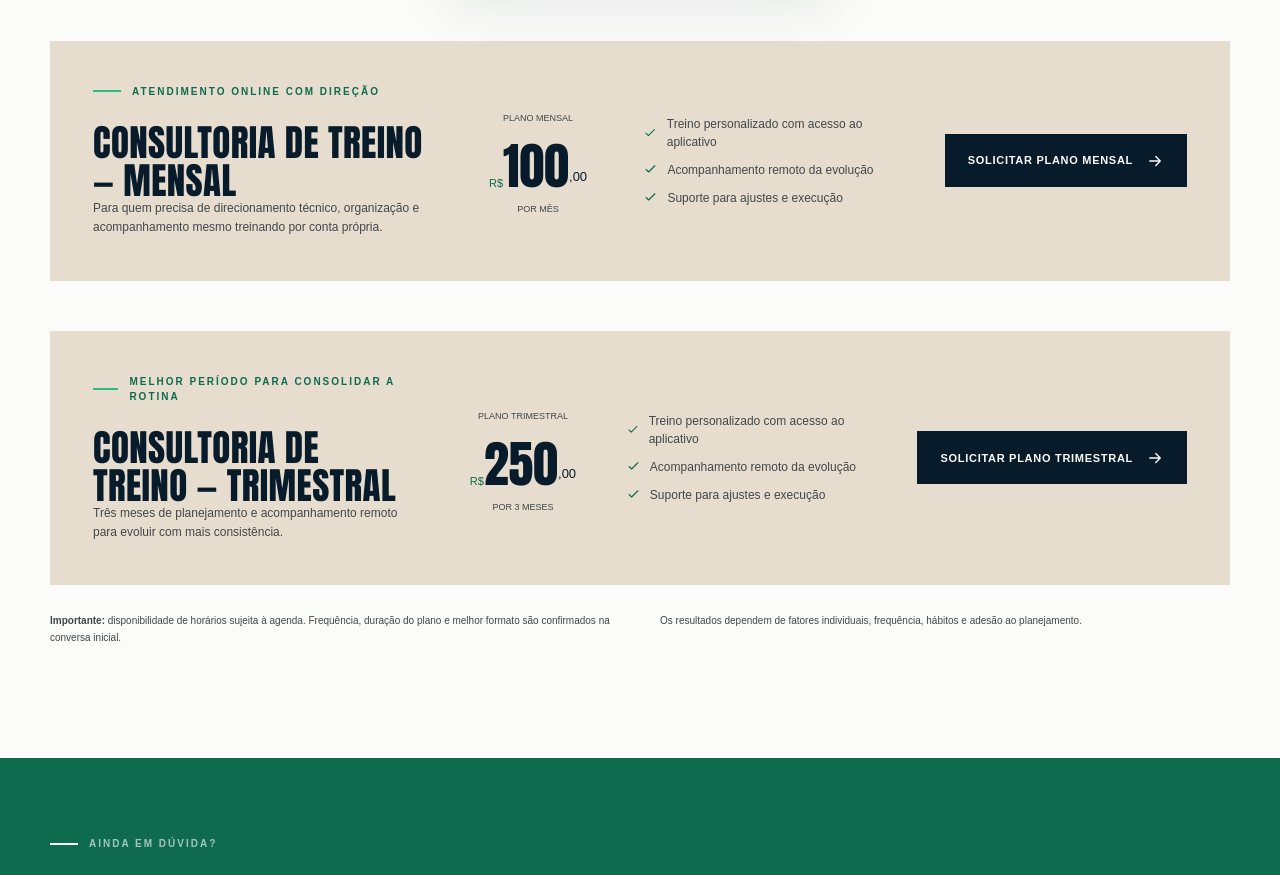
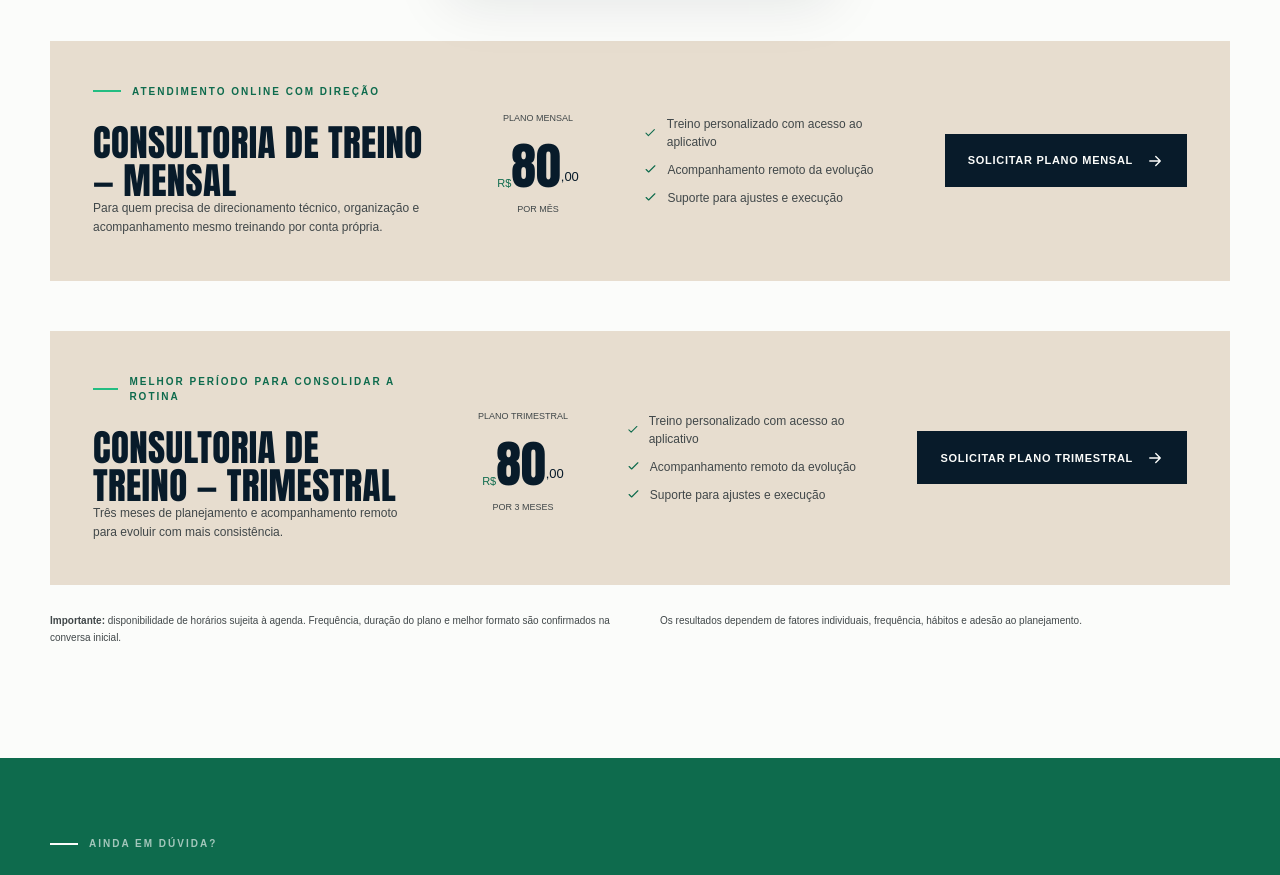
Before and after one commit to edmundomarques98-bit/deivid-souza-personal, a Next.js app: page /planos in a window 1280 px wide. Shown: the part 1260-2135 px from the top of the page. Built offline with nearby package versions, Linux system fonts and the light colour scheme.

Commit message:
Atualiza valores dos planos mensal e trimestral

```diff
--- a/app/planos/page.tsx
+++ b/app/planos/page.tsx
@@ -64,16 +64,16 @@ export default function PlanosPage() {
 
         <article className="remote-plan">
           <div><p className="eyebrow dark"><span /> Atendimento online com direção</p><h2>Consultoria de treino — mensal</h2><p>Para quem precisa de direcionamento técnico, organização e acompanhamento mesmo treinando por conta própria.</p></div>
-          <div className="remote-price"><span>Plano mensal</span><strong><small>R$</small>100<sup>,00</sup></strong><p>por mês</p></div>
+          <div className="remote-price"><span>Plano mensal</span><strong><small>R$</small>80<sup>,00</sup></strong><p>por mês</p></div>
           <ul><li><CheckIcon /> Treino personalizado com acesso ao aplicativo</li><li><CheckIcon /> Acompanhamento remoto da evolução</li><li><CheckIcon /> Suporte para ajustes e execução</li></ul>
           <a className="button button-dark" href={whatsappLink("Olá, Deivid! Vi o plano mensal de consultoria de treino no site e quero saber mais.")} target="_blank" rel="noreferrer">Solicitar plano mensal <ArrowIcon /></a>
         </article>
 
         <article className="remote-plan">
           <div><p className="eyebrow dark"><span /> Melhor período para consolidar a rotina</p><h2>Consultoria de treino — trimestral</h2><p>Três meses de planejamento e acompanhamento remoto para evoluir com mais consistência.</p></div>
-          <div className="remote-price"><span>Plano trimestral</span><strong><small>R$</small>250<sup>,00</sup></strong><p>por 3 meses</p></div>
+          <div className="remote-price"><span>Plano trimestral</span><strong><small>R$</small>80<sup>,00</sup></strong><p>por 3 meses</p></div>
           <ul><li><CheckIcon /> Treino personalizado com acesso ao aplicativo</li><li><CheckIcon /> Acompanhamento remoto da evolução</li><li><CheckIcon /> Suporte para ajustes e execução</li></ul>
-          <a className="button button-dark" href={whatsappLink("Olá, Deivid! Vi o plano trimestral de consultoria de treino por R$ 250 no site e quero saber mais.")} target="_blank" rel="noreferrer">Solicitar plano trimestral <ArrowIcon /></a>
+          <a className="button button-dark" href={whatsappLink("Olá, Deivid! Vi o plano trimestral de consultoria de treino por R$ 80 no site e quero saber mais.")} target="_blank" rel="noreferrer">Solicitar plano trimestral <ArrowIcon /></a>
         </article>
 
         <div className="pricing-notes">
```
